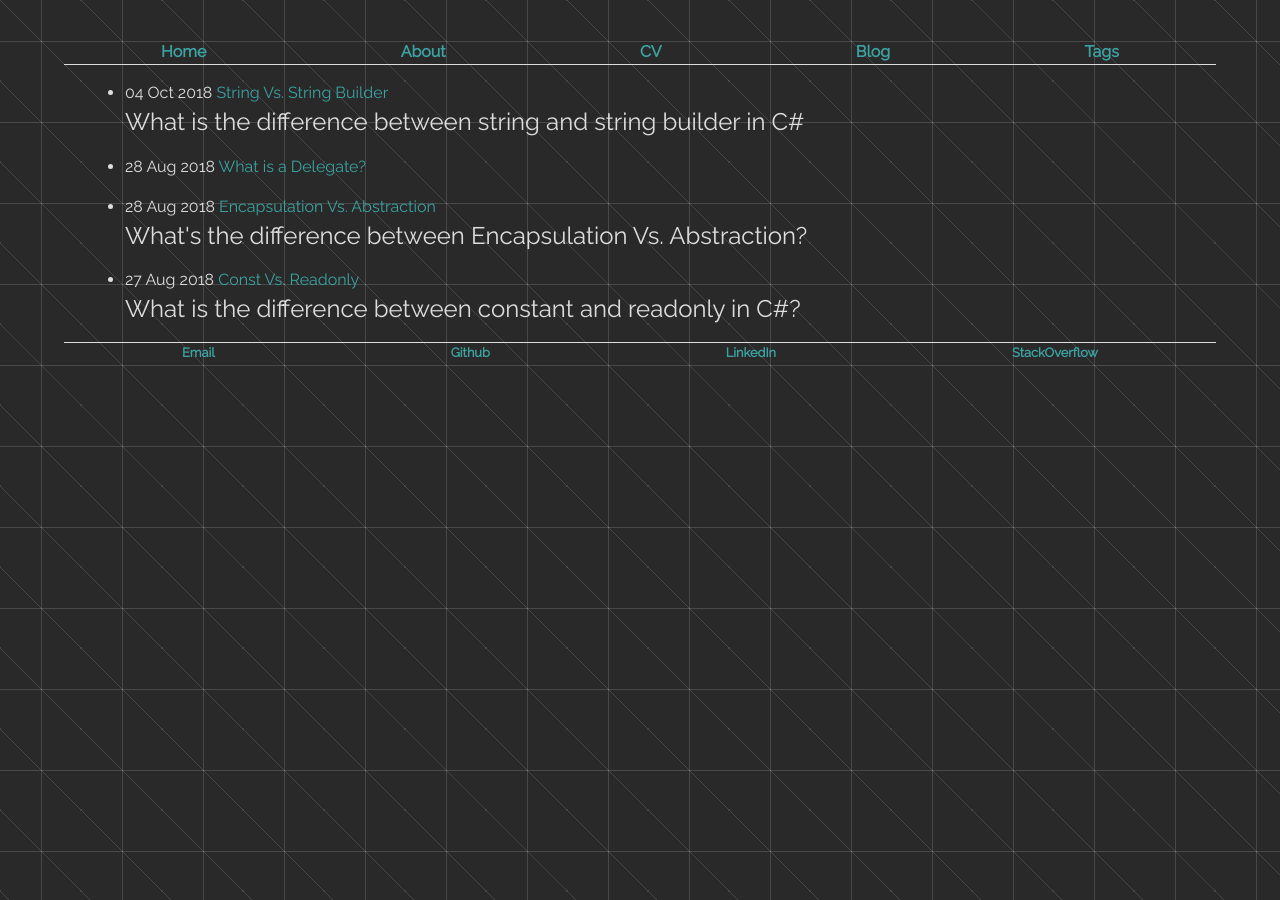
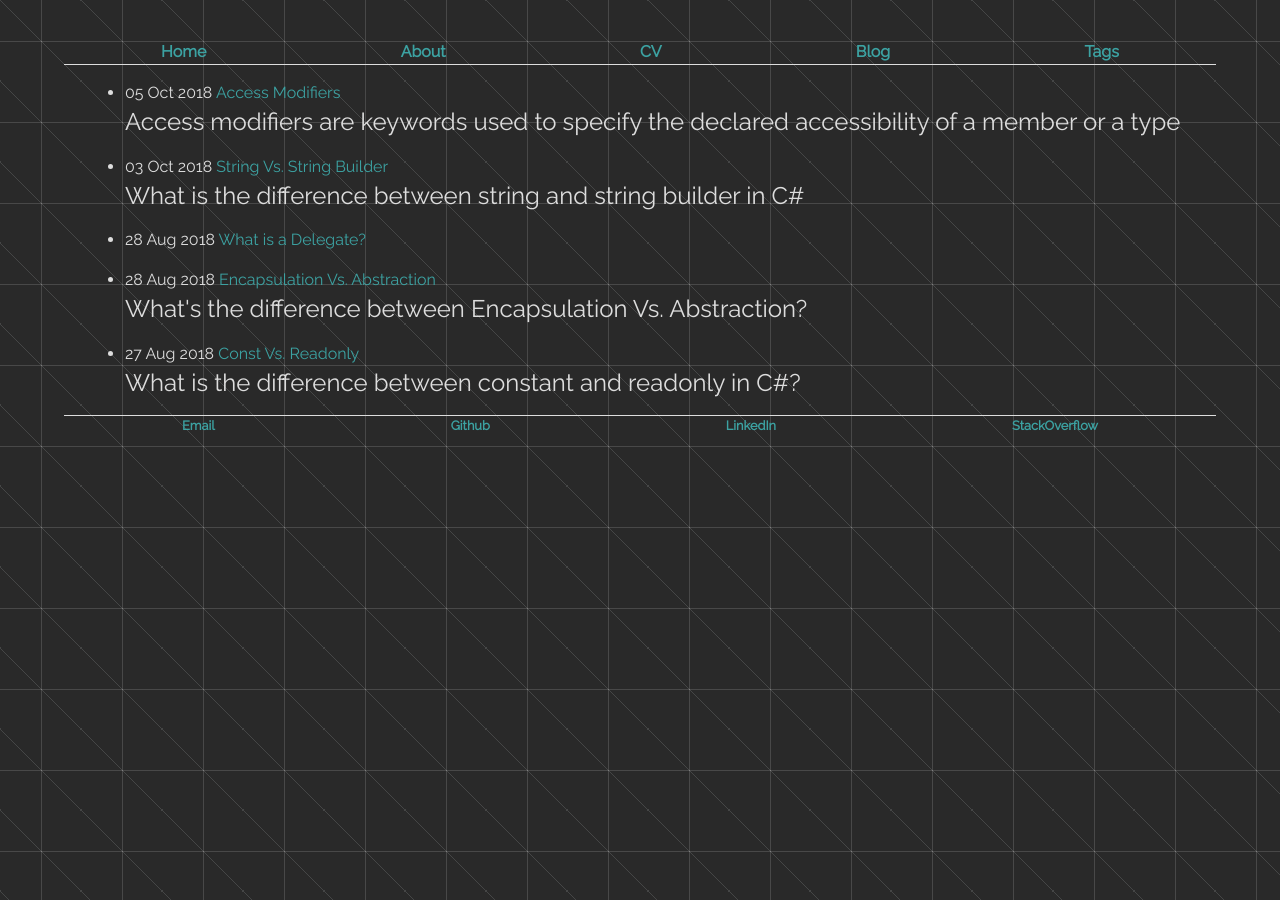
Before and after one commit to maylortaylor/maylortaylor.github.io, a Jekyll site: the page built from tag/c-sharp.md, in a window 1280 px wide. Built offline with Jekyll 4.4.1, drawn with Linux system fonts in a browser that asks for light colours; nearby versions of some CDN libraries; some of the changed lines change nothing that is shown.

Commit message:
added access modifiers post

```diff
--- a/_posts/2018-10-03-string-vs-string-builder.md
+++ b/_posts/2018-10-03-string-vs-string-builder.md
@@ -2,7 +2,7 @@
 layout: post
 title: 'String Vs. String Builder'
 description: 'What is the difference between string and string builder in C#'
-date: 2018-10-04
+date: 2018-10-03
 tags: c-sharp
 share: true
 ---
--- /dev/null
+++ b/_posts/2018-10-05-access-modifiers.md
@@ -0,0 +1,50 @@
+---
+layout: post
+title: 'Access Modifiers'
+description: 'Access modifiers are keywords used to specify the declared accessibility of a member or a type'
+date: 2018-10-05
+tags: c-sharp
+share: true
+---
+
+# {{ page.title }}
+
+Access modifiers are keywords in object-oriented languages that set the accessibility of classes, methods, and other members.
+
+`Internal`, `public`, and `protected internal` variables and functions will show up in the Intellisense / Autocomplete popups.
+
+(`private` and `protected` will not be shown in Intellisense / Autocomplete popups.)
+
+The following six [accessibility levels](https://docs.microsoft.com/en-us/dotnet/csharp/language-reference/keywords/accessibility-levels) can be specified using the access modifiers:
+
+-    `public`
+
+     -    Has no limits, any members or types defined as public can be accessed within the class, assembly even outside the assembly. Most DLLs are known to be produced by public class and members written in a .cs file.
+
+-    `private`
+
+     -    Limits the accessibility of a member to within the defined type, for example if a variable or a functions is being created in a ClassA and declared as private then another ClassB can't access that.
+
+-    `protected`
+
+     -    Access is limited to the containing class or types derived from the containing class. `Protected` plays a role only when inheritance is used. In other words any protected type or member becomes accessible when a child is inherited by the parent. In other cases (when no inheritance) protected members and types are not visible.
+
+-    `internal`
+
+     -    Access is limited to the current assembly. `Internal` plays an important role when you want your class members to be accessible within the assembly. An assembly is the produced .dll or .exe from your .NET Language code (C#). Hence, if you have a C# project that has ClassA, ClassB and ClassC then any internal type and members will become accessible across the classes with in the assembly.
+
+-    `protected internal`
+
+     -    Access is limited to the current assembly or types derived from the containing class. `Protected Internal` is a combination of protected and internal both. A protected internal will be accessible within the assembly due to its internal flavor and also via inheritance due to its protected
+
+
+    -    `private protected`
+            - Access is limited to the containing class or types derived from the containing class within the current assembly.
+
+### For a video demonstration of these. Please check out this [10 minute video](https://youtu.be/MWxU9OpQlvE)
+
+# References
+
+-    [Microsoft Docs - Access Modifiers](https://docs.microsoft.com/en-us/dotnet/csharp/language-reference/keywords/access-modifiers)
+-    [CSharp.net-informations.com](http://csharp.net-informations.com/language/csharp-access-specifiers.htm)
+-    [C-SharpCorner.com](https://www.c-sharpcorner.com/UploadFile/84c85b/oop-series-sharp2-understanding-access-specifier-with-C-Sharp/)
```
